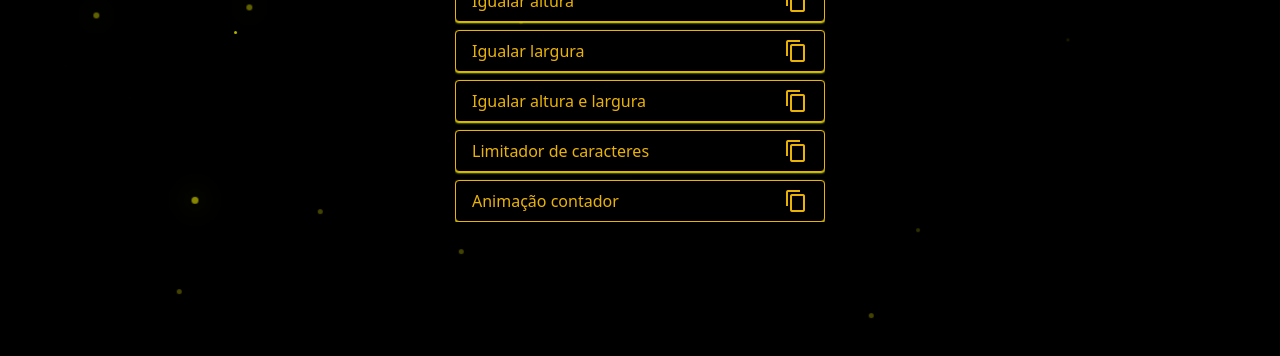
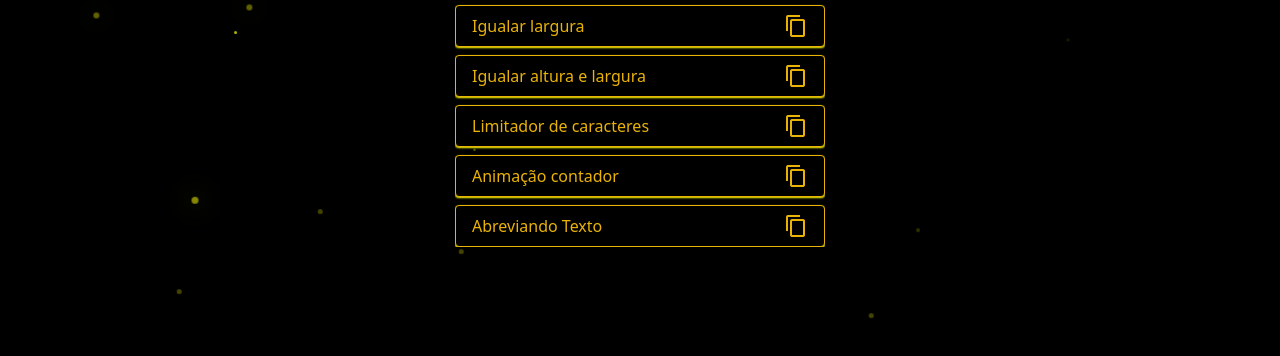
Before and after one commit to DevAndreAkira/chest-script, a plain HTML site: page index.html in a window 1280 px wide. Shown: the part 422-778 px from the top of the page. Drawn offline with nearby package versions, Linux system fonts and the light colour scheme.

Commit message:
add: script abreviacao

```diff
--- a/index.html
+++ b/index.html
@@ -86,6 +86,10 @@
         <span>Animação contador</span><button
           class="text-black-500 material-icons btn_script">content_copy</button>
       </li>
+      <li class="mt-2 rounded px-4 py-2 bg-black text-yellow-500 border border-yellow-500 flex justify-between">
+        <span>Abreviando Texto</span><button
+          class="text-black-500 material-icons btn_script">content_copy</button>
+      </li>
     </ul>
   </div>
 
--- a/js/index.js
+++ b/js/index.js
@@ -8,8 +8,11 @@ let arrayScript = [
   `var localCards = document.querySelectorAll("INSIRA_A_LISTA_AQUI");function cardsIguais(localCards) { let cardsIcons = localCards; let larguraCards = 0; cardsIcons.forEach((e, index) => { if (cardsIcons[index].offsetWidth > larguraCards) { larguraCards = cardsIcons[index].offsetWidth; }; }); cardsIcons.forEach((e, index) => { cardsIcons[index].style.width = larguraCards + "px"; })}cardsIguais(localCards);window.onresize = function () { let cardsIcons = localCards; cardsIcons.forEach((e, index) => { cardsIcons[index].style.width = "auto"; }); cardsIguais(localCards);}`,
   `var localCards = document.querySelectorAll("INSIRA_A_LISTA_AQUI");function cardsIguais(localCards) { let cardsIcons = localCards; let alturaCards = 0; let larguraCards = 0; cardsIcons.forEach((e, index) => { if (cardsIcons[index].offsetWidth > larguraCards) { larguraCards = cardsIcons[index].offsetWidth; }; if (cardsIcons[index].offsetHeight > alturaCards) { alturaCards = cardsIcons[index].offsetHeight; }; }); cardsIcons.forEach((e, index) => { cardsIcons[index].style.width = larguraCards + "px"; cardsIcons[index].style.height = alturaCards + "px"; })}cardsIguais(localCards);window.onresize = function () { let cardsIcons = localCards; cardsIcons.forEach((e, index) => { cardsIcons[index].style.width = "auto"; cardsIcons[index].style.height = "auto"; }); cardsIguais(localCards);}`,
   `function limitadorChars(element, limiteNumero){let osParagrafos=element; osParagrafos.forEach((e, index)=>{let chars=osParagrafos[index]; let novaFrase=''; chars=chars.textContent.split(""); chars.forEach((e, i)=>{if (i < limiteNumero){novaFrase=novaFrase + chars[i];}else{}}); osParagrafos[index].textContent=novaFrase + (novaFrase.length >=limiteNumero ? "..." : '');});};limitadorChars(INSIRA_A_LISTA_AQUI, INSIRA_NUMERO_MAXIMO);`,
-  `let countElement = document.querySelectorAll("INSIRA_A_LISTA_AQUI");countElement.forEach((e, i) => { countValue = countElement[i].textContent.replace(/[^\\d]/g, ""); countValue = parseInt(countValue); countElement[i].textContent = 0; counter(countElement[i], 0, countValue, 3000);});function counter(id, start, end, duration) { let obj = id, current = start, range = end - start, increment = end > start ? 1 : -1, step = Math.abs(Math.floor(duration / range)), timer = setInterval(() => { current += increment; obj.textContent = current; if (current == end || end == 0 || end == "") { clearInterval(timer); } }, step);}`
+  `let countElement = document.querySelectorAll("INSIRA_A_LISTA_AQUI");countElement.forEach((e, i) => { countValue = countElement[i].textContent.replace(/[^\\d]/g, ""); countValue = parseInt(countValue); countElement[i].textContent = 0; counter(countElement[i], 0, countValue, 3000);});function counter(id, start, end, duration) { let obj = id, current = start, range = end - start, increment = end > start ? 1 : -1, step = Math.abs(Math.floor(duration / range)), timer = setInterval(() => { current += increment; obj.textContent = current; if (current == end || end == 0 || end == "") { clearInterval(timer); } }, step);}`,
+  `let abrev=document.querySelectorAll("#root > div > div > main > div.row.row-cols-1.row-cols-md-12 > div > div:nth-child(n) > div > div.card-title.h5");abrev.forEach((e, i)=>{e=e.textContent.replace(/[^A-Z]+/g, ""); abrev[i].textContent=e; console.log(e);})`
 ];
+
+
 
 arrayItem.forEach((e, i) => {
   e.onclick = function () {
```
